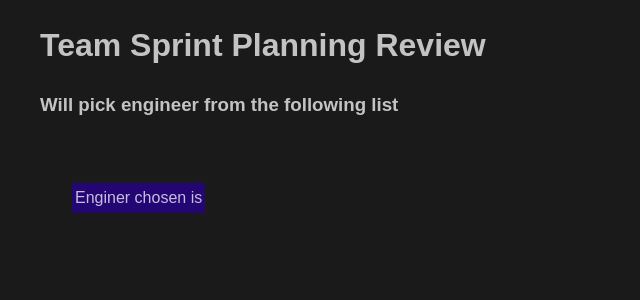
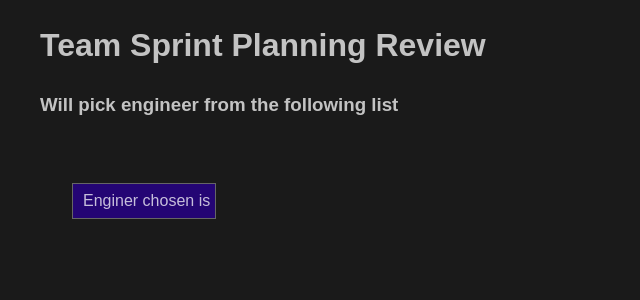
Before and after one commit to akaria2001/Lab2022, a Flask app: template templates/index.html in a window 1280 px wide. Shown: the top 300 px of the page, without its empty margins (0-640 px from the left). Run offline with Flask 3, Linux system fonts and the light colour scheme; the template is opened without the code that fills it, so the values that code supplies are empty.

Commit message:
Cosmetic tweaks to Web App

```diff
--- a/static/styles.css
+++ b/static/styles.css
@@ -41,7 +41,12 @@ body {
 }
 
 .table {
-    border-spacing: 5;
+    border-spacing: 0;
     margin: 2rem;
     background-color: rgb(36, 5, 116);
 }
+
+td {
+    border: 0.1px solid rgb(101, 101, 101);
+    padding: 5px 5px 5px 10px;
+}
--- a/templates/lab.html
+++ b/templates/lab.html
@@ -23,9 +23,6 @@
 
 <body>
     <ul>
-        <th class="table_header">
-        <h3>Instance Qty : {{ instance_qty }} </h3>
-        </th>
         <table class="table">
         {% for instance in instances %}
         <tr class="table_row">
@@ -37,6 +34,9 @@
         {% endfor %}
         </tr>
         </table>
+        <th class="table_header">
+            <h3>Instance Qty : {{ instance_qty }} </h3>
+        </th>
     </ul>
 </body>
 </html>
```
